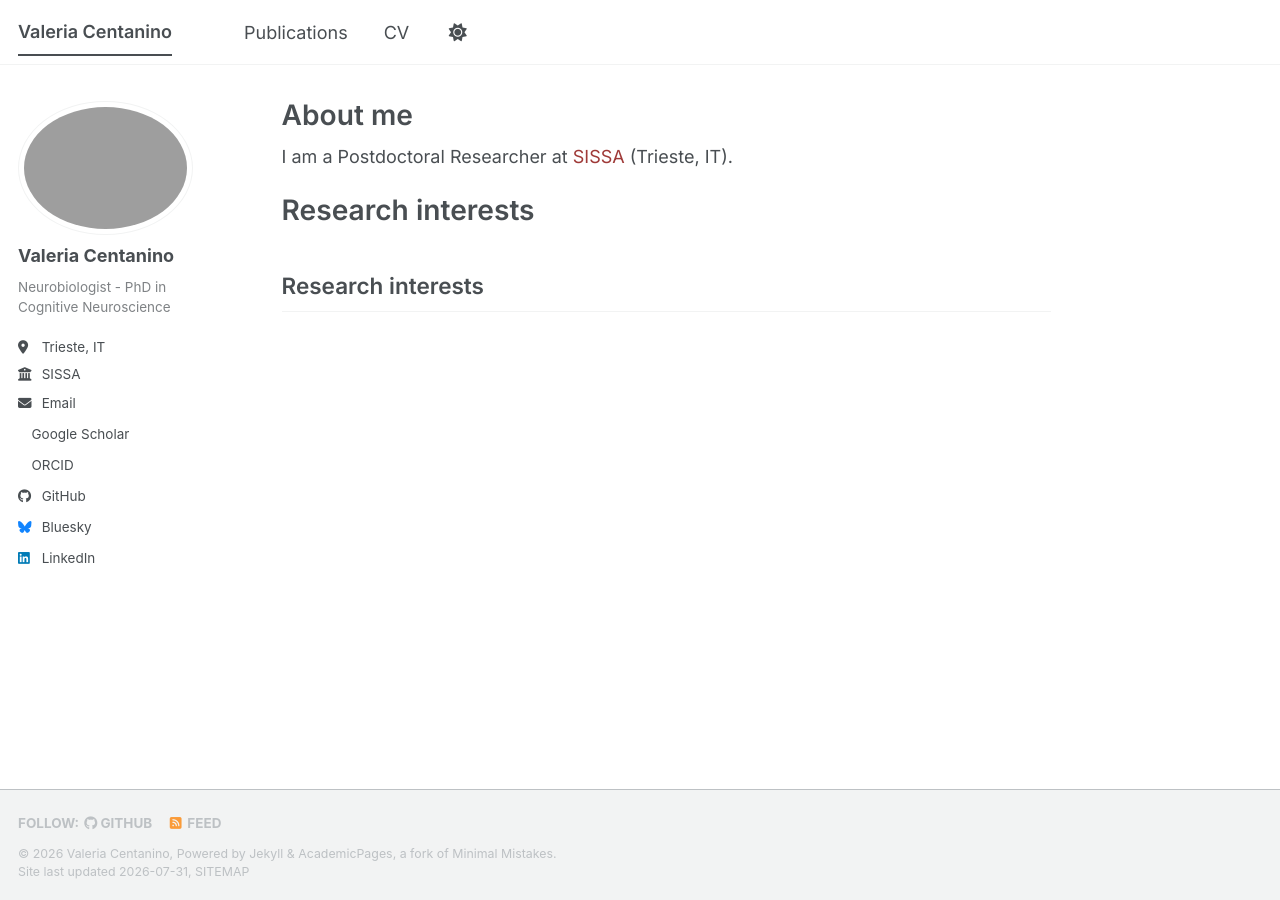
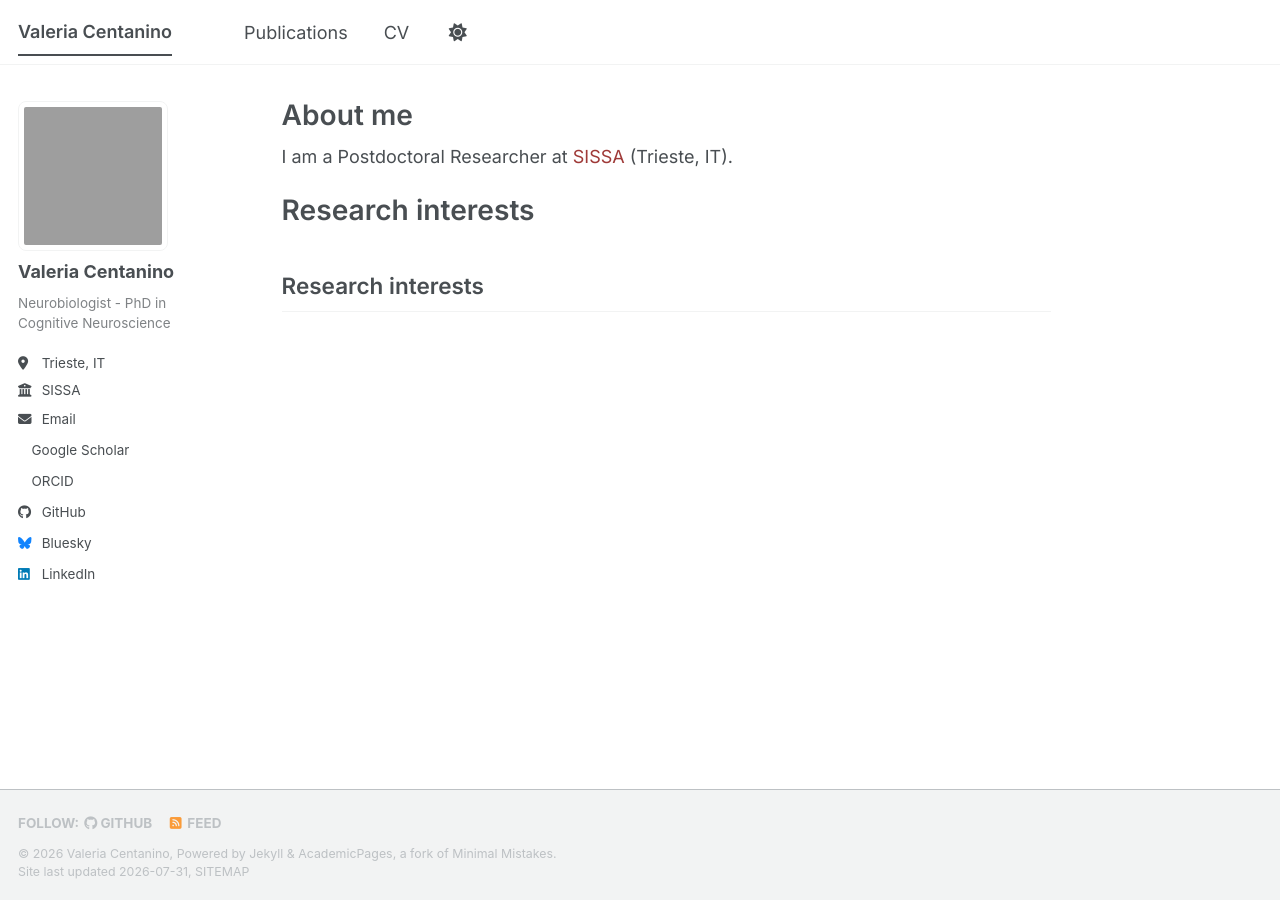
Before and after one commit to valecenta/valecenta.github.io, a Jekyll site: the page built from _pages/about.md, in a window 1280 px wide. Built offline with Jekyll 4.4.1, drawn with Linux system fonts in a browser that asks for light colours; a style sheet for code colours, icons or effects is not loaded.

Commit message:
change picture style

```diff
--- a/assets/css/custom.css
+++ b/assets/css/custom.css
@@ -61,7 +61,10 @@ a:hover {
   text-decoration: underline;
 }
 
-/* Profile photo */
+/* Profile photo: rounded square */
 .author__avatar img {
-  border-radius: 50%;
+  width: 150px;
+  height: 150px;
+  object-fit: cover;
+  border-radius: 8px;
 }
```
